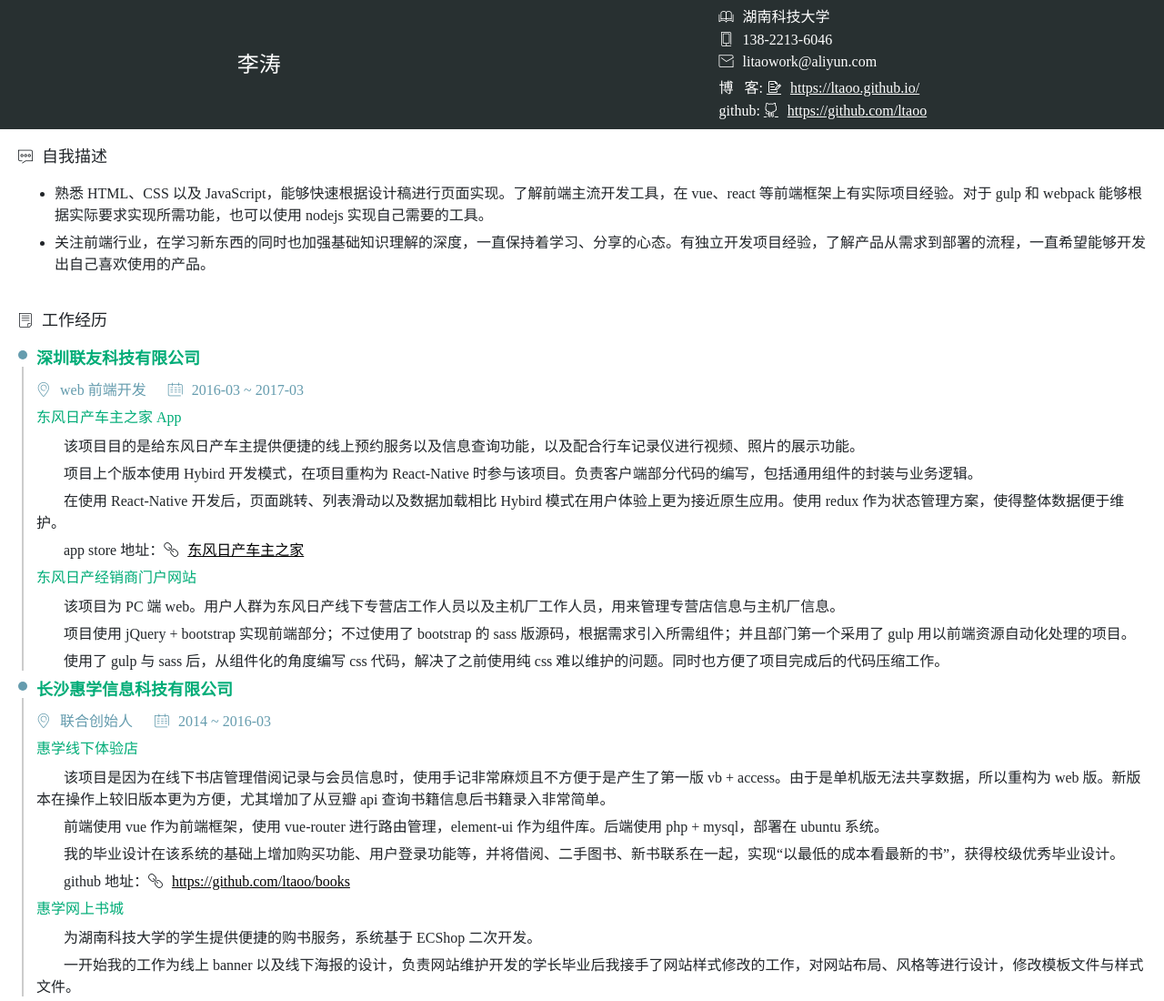
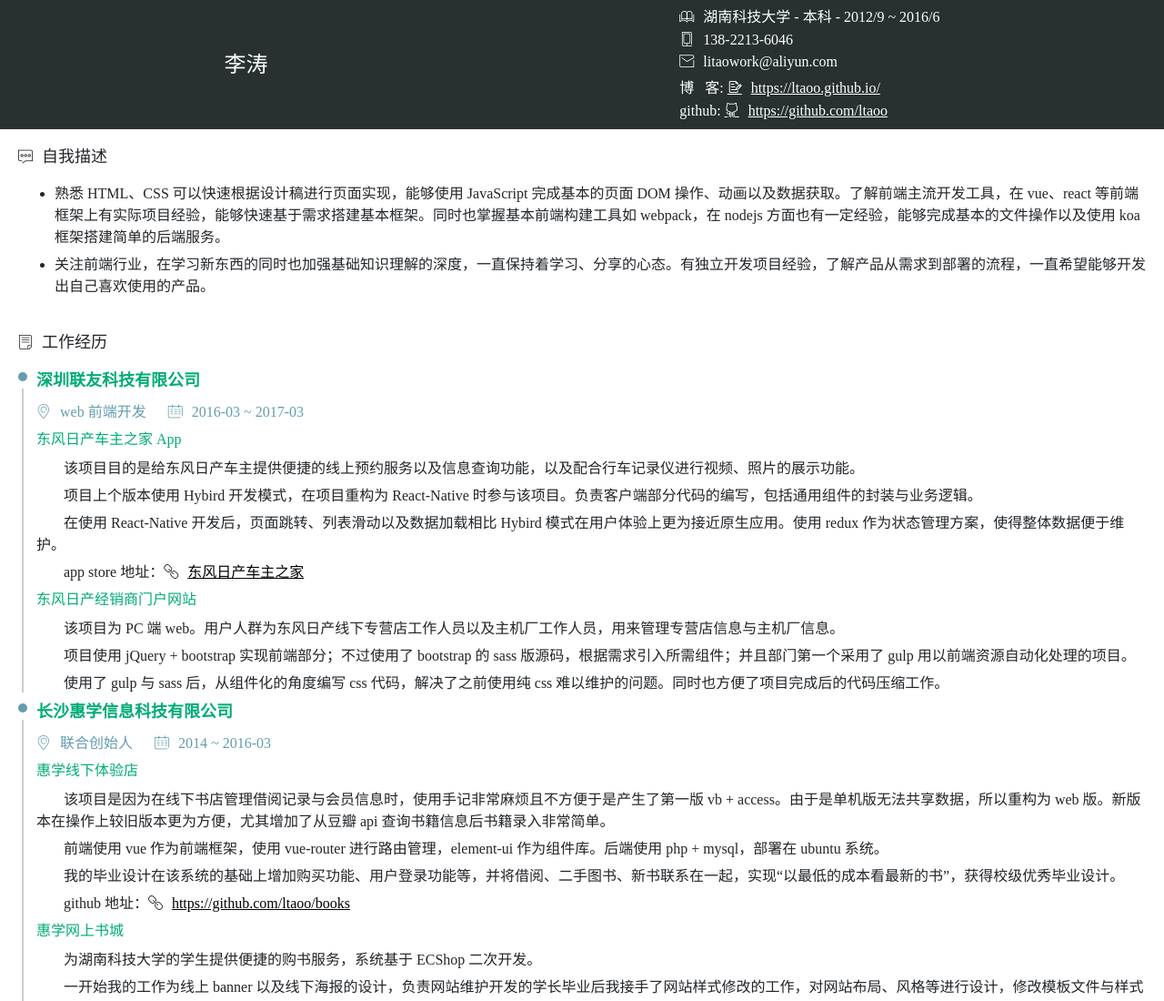
Before and after one commit to ltaoo/resume, a website: page index.html in a window 1280 px wide. Shown: the top 1100 px of the page at 91% size. Drawn offline with Linux system fonts and the light colour scheme.

Commit message:
【调整】个人简介增加更多说明

```diff
--- a/index.html
+++ b/index.html
@@ -3,7 +3,7 @@
 <head>
     <meta charset="UTF-8">
     <meta name="viewport" content="width=device-width, user-scalable=no, initial-scale=1.0, maximum-scale=1.0, minimum-scale=1.0">
-    <title>李涛-web前端开发</title>
+    <title>web开发-李涛-13822136046</title>
     <link rel="stylesheet" href="./node_modules/font-awesome/css/font-awesome.min.css">
     <!-- 阿里图标字体 -->
     <link rel="stylesheet" href="./css/iconfont.css">
@@ -17,7 +17,7 @@
             <div class="content">
                 <p class="info__name"><span>李涛</span></p>
                 <div class = "info__detail">
-                    <p class="info__school"><i class="icon iconfont">&#xe705;</i>湖南科技大学</p>
+                    <p class="info__school"><i class="icon iconfont">&#xe705;</i>湖南科技大学 - 本科 - 2012/9 ~ 2016/6</p>
                     <p class="info__tel"><i class="icon iconfont">&#xe72a;</i>138-2213-6046</p>
                     <p class="info__email"><i class="icon iconfont">&#xe69f;</i>litaowork@aliyun.com</p>
                     <img class="info__qr" src="./img/blog.png" alt="ltaoo's web" title="ltaoo's web">
@@ -30,7 +30,7 @@
         <section class="introduce">
             <h2 class="title"><i class="icon iconfont">&#xe69b;</i>自我描述</h2>
             <ul>
-            <li><p>熟悉 HTML、CSS 以及 JavaScript，能够快速根据设计稿进行页面实现。了解前端主流开发工具，在 vue、react 等前端框架上有实际项目经验。对于 gulp 和 webpack 能够根据实际要求实现所需功能，也可以使用 nodejs 实现自己需要的工具。</p></li>
+            <li><p>熟悉 HTML、CSS 可以快速根据设计稿进行页面实现，能够使用 JavaScript 完成基本的页面 DOM 操作、动画以及数据获取。了解前端主流开发工具，在 vue、react 等前端框架上有实际项目经验，能够快速基于需求搭建基本框架。同时也掌握基本前端构建工具如 webpack，在 nodejs 方面也有一定经验，能够完成基本的文件操作以及使用 koa 框架搭建简单的后端服务。</p></li>
             <li><p>关注前端行业，在学习新东西的同时也加强基础知识理解的深度，一直保持着学习、分享的心态。有独立开发项目经验，了解产品从需求到部署的流程，一直希望能够开发出自己喜欢使用的产品。</p></li>
         </section>
         <section class="pro">
```
